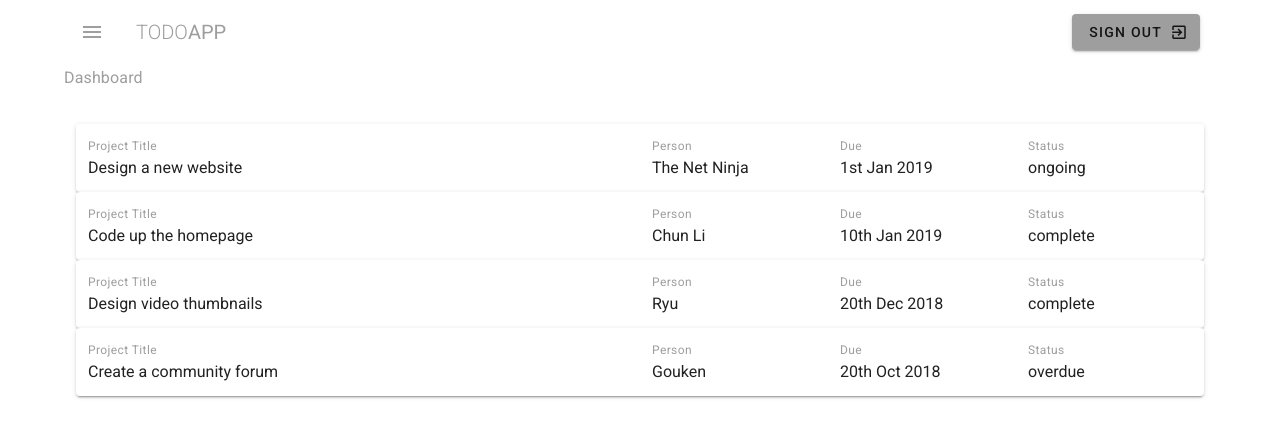
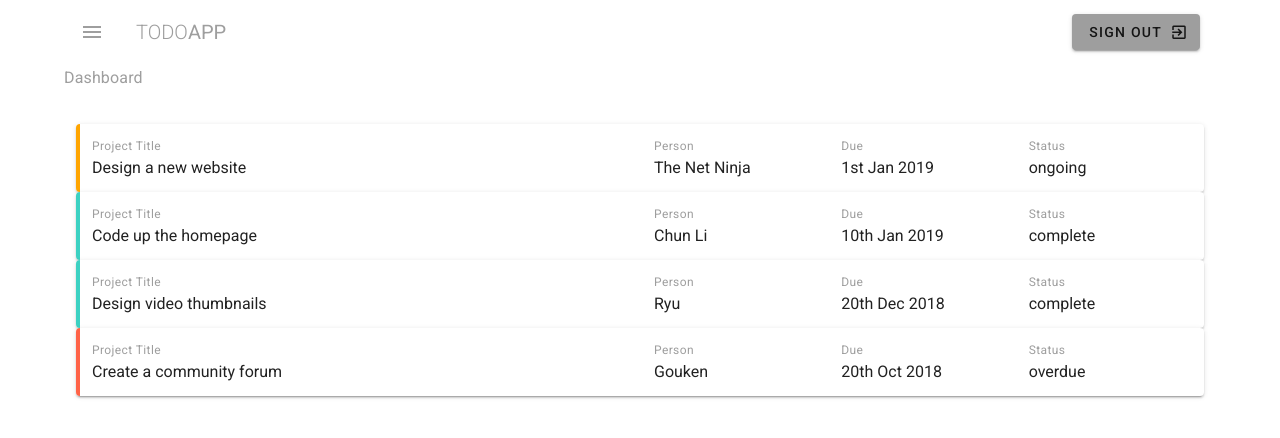
Before and after one commit to braden-w/learn-vuetify-project-management-website, a Nuxt app: page / in a window 1280 px wide. Shown: the top 438 px of the page. Built offline with nearby package versions, Linux system fonts and the light colour scheme.

Commit message:
Added styling

```diff
--- a/pages/index.vue
+++ b/pages/index.vue
@@ -68,3 +68,15 @@ export default {
   },
 }
 </script>
+<style>
+
+.project.complete{
+  border-left: 4px solid #3CD1C2;
+}
+.project.ongoing{
+  border-left: 4px solid orange
+}
+.project.overdue{
+  border-left: 4px solid tomato;
+}
+</style>
```
